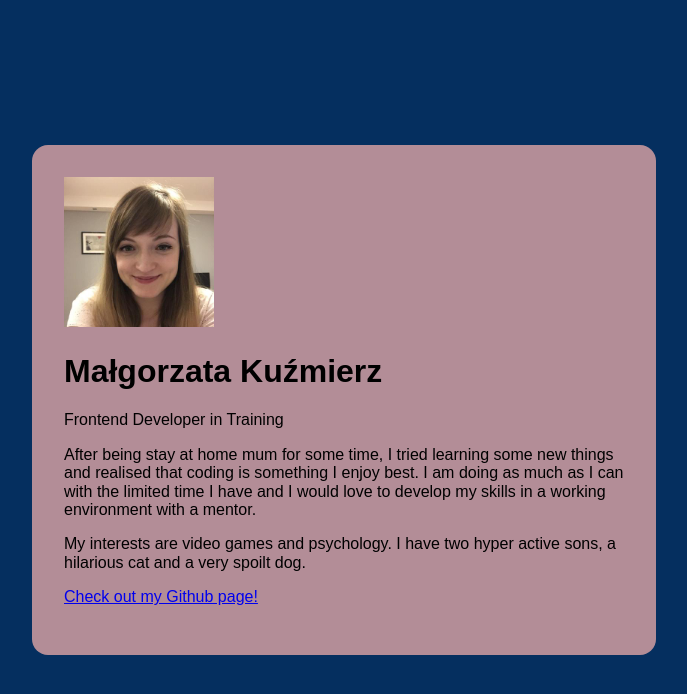
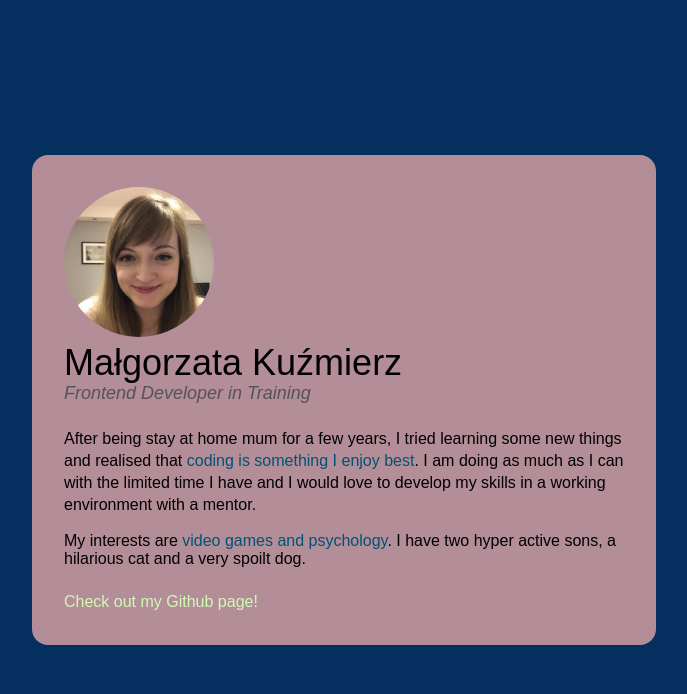
Before and after one commit to mkuzmierz/business-card, a plain HTML site: page index.html in a window 1280 px wide. Shown: the whole page, without its empty margins (296-983 px from the left). Drawn offline with Linux system fonts and the light colour scheme.

Commit message:
person content styled

```diff
--- a/index.html
+++ b/index.html
@@ -1,9 +1,9 @@
 <!DOCTYPE html>
 <html lang="en">
   <head>
-    <meta charset="UTF-8">
-    <meta http-equiv="X-UA-Compatible" content="IE=edge">
-    <meta name="viewport" content="width=device-width, initial-scale=1.0">
+    <meta charset="UTF-8" />
+    <meta http-equiv="X-UA-Compatible" content="IE=edge" />
+    <meta name="viewport" content="width=device-width, initial-scale=1.0" />
     <title>Business Card</title>
     <link href="normalize.css" rel="stylesheet" type="text/css" />
     <link href="style.css" rel="stylesheet" type="text/css" />
@@ -11,16 +11,25 @@
   <body>
     <main class="main">
       <article>
- <img class="picture" src="me.jpg" alt="Gosia's picture">
+        <img class="picture" src="me.jpg" alt="Gosia's picture" />
         <header class="person__info">
           <h1 class="person__name">Małgorzata Kuźmierz</h1>
           <p class="person__position">Frontend Developer in Training</p>
         </header>
-            <p class="person__description">After being stay at home mum for some time, I tried learning some new things and realised that coding is something I enjoy best. I am doing as much as I can with the limited time I have and I would love to develop my skills in a working environment with a mentor. </p>
-            <p class="person__description">My interests are video games and psychology. I have two hyper active sons, a hilarious cat and a very spoilt dog.</p>
-            <p class="person__description"><a href="https://github.com/mkuzmierz">Check out my Github page!</a></p>
+        <p class="person__description">
+          After being stay at home mum for a few years, I tried learning some new
+          things and realised that <strong class="special">coding is something I enjoy best</strong>. I am doing
+          as much as I can with the limited time I have and I would love to
+          develop my skills in a working environment with a mentor.
+        </p>
+        <p class="person__description--with-margin">
+          My interests are <strong class="special">video games and psychology</strong>. I have two hyper active
+          sons, a hilarious cat and a very spoilt dog.
+        </p>
+        <p class="person__description">
+          <a href="https://github.com/mkuzmierz" class="person__link">Check out my Github page!</a>
+        </p>
       </article>
     </main>
-
   </body>
 </html>
--- a/style.css
+++ b/style.css
@@ -26,4 +26,46 @@ body {
 .picture {
     width: 150px;
     height: 150px;
+    border-radius: 50%;
 }
+
+.person {
+
+}
+
+.person__description {
+    font-size: 16px;
+    line-height: 22px;
+    margin: 0;
+}
+
+.person__description--with-margin {
+    margin-bottom: 22px;
+}
+
+.person__info {
+    margin-bottom: 24px;
+}
+
+.person__link {
+    color: #D3F9B5;
+    text-decoration: none;
+}
+
+.person__name {
+    font-size: 36px;
+    margin: 0;
+    font-weight: normal;
+}
+
+.person__position {
+    font-size: 18px;
+    color: #545454;
+    margin: 0;
+    font-style: italic;
+}
+
+.special {
+    color: #005377;
+    font-weight: normal;
+}
```
Lines whose indentation alone changed are shown as unchanged.
